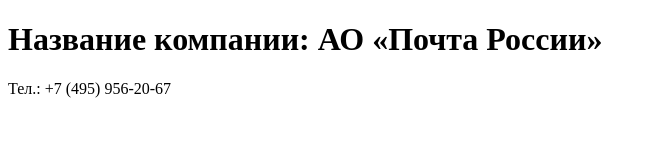
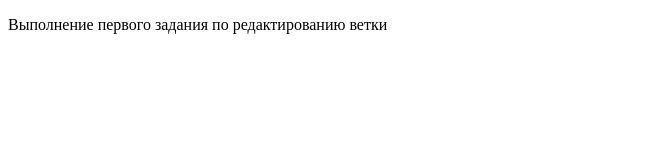
Before and after one commit to WebHeroSchool/Repositor, a plain HTML site: page index.html in a window 1280 px wide. Shown: the whole page, without its empty margins (0-656 px from the left). Drawn offline with Linux system fonts and the light colour scheme.

Commit message:
Что-то поменял

```diff
--- a/index.html
+++ b/index.html
@@ -5,7 +5,7 @@
      <title>Мой первый сайт</title>
 </head>
 <body>
-     <h1>Название компании: АО «Почта России»</h1>
-     <p>Тел.: +7 (495) 956-20-67</p>
+     <p>Выполнение первого задания по редактированию ветки</p>
+
 </body>
 </html>
```
